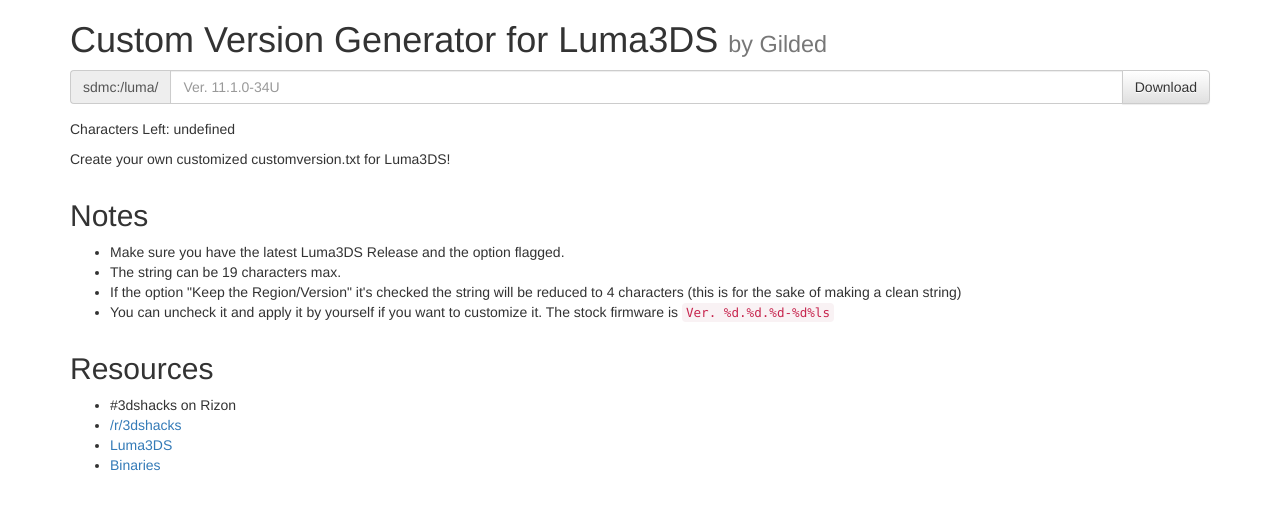
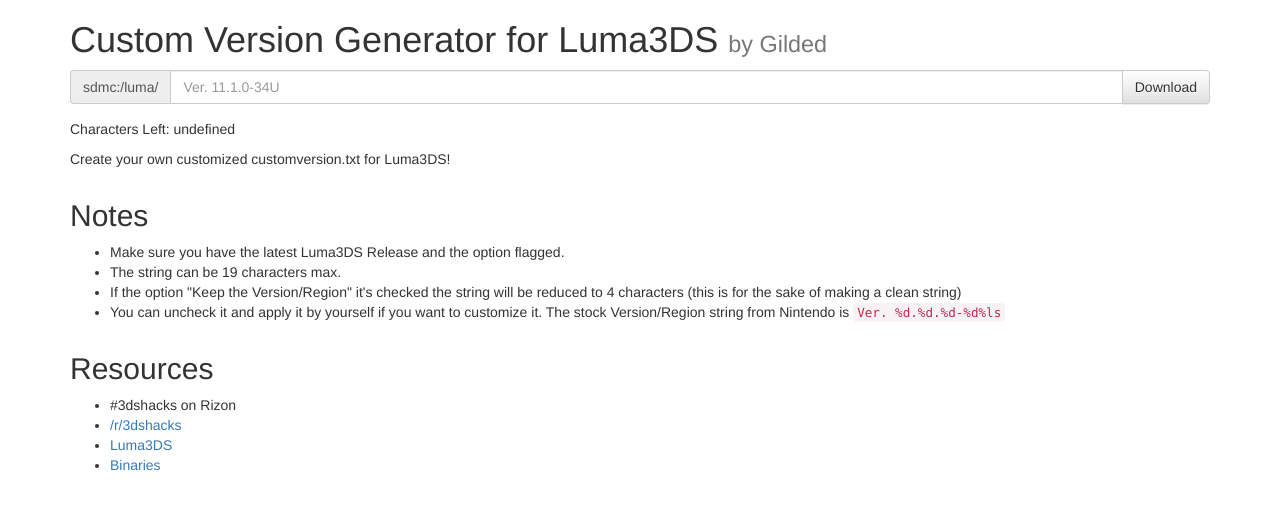
Before and after one commit to Gildedboy/Custom-Version-Generator, a plain HTML site: page index.html in a window 1280 px wide. Drawn offline with nearby package versions, Linux system fonts and the light colour scheme.

Commit message:
another minor fix

```diff
--- a/index.html
+++ b/index.html
@@ -50,8 +50,8 @@
           <ul>
             <li>Make sure you have the latest Luma3DS Release and the option flagged.</li>
             <li>The string can be 19 characters max.</li>
-            <li>If the option "Keep the Region/Version" it's checked the string will be reduced to 4 characters (this is for the sake of making a clean string)</li>
-            <li>You can uncheck it and apply it by yourself if you want to customize it. The stock firmware is <code>Ver. %d.%d.%d-%d%ls</code></li>
+            <li>If the option "Keep the Version/Region" it's checked the string will be reduced to 4 characters (this is for the sake of making a clean string)</li>
+            <li>You can uncheck it and apply it by yourself if you want to customize it. The stock Version/Region string from Nintendo is <code>Ver. %d.%d.%d-%d%ls</code></li>
           </ul>
         </div>
       </div>
```
